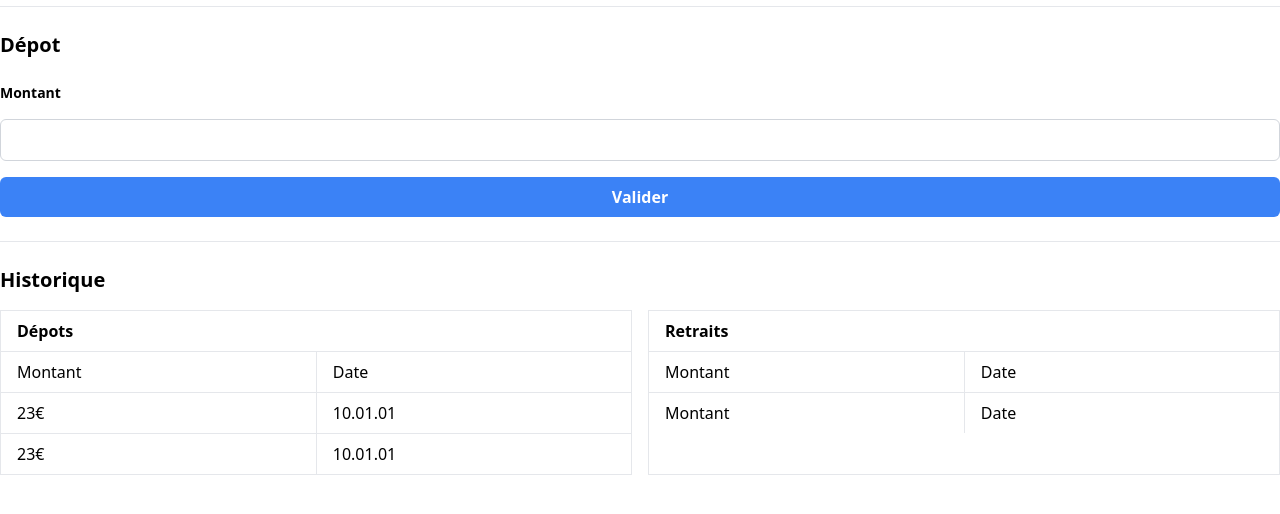
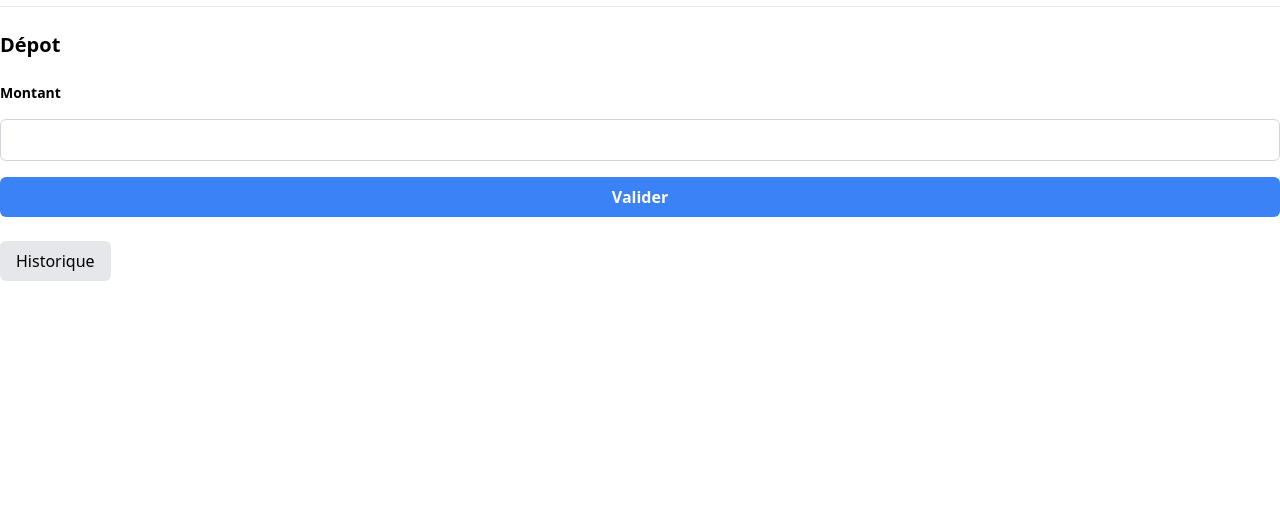
Before and after one commit to neitsabb/lpw-interro, a plain HTML site: page index.html in a window 1280 px wide. Shown: the part 82-596 px from the top of the page. Drawn offline with nearby package versions, Linux system fonts and the light colour scheme.

Commit message:
feat: add toggle history balise + error balise

```diff
--- a/index.html
+++ b/index.html
@@ -48,7 +48,7 @@
             />
             <button
               type="submit"
-              class="bg-blue-500 text-white font-semibold py-2 rounded-md"
+              class="bg-blue-500 hover:bg-blue-600 transition text-white font-semibold py-2 rounded-md"
             >
               Valider
             </button>
@@ -69,49 +69,43 @@
             />
             <button
               type="submit"
-              class="bg-blue-500 text-white font-semibold py-2 rounded-md"
+              class="bg-blue-500 hover:bg-blue-600 transition text-white font-semibold py-2 rounded-md"
             >
               Valider
             </button>
           </div>
         </form>
       </section>
+      <div class="mt-6 text-red-400 hidden" id="error"></div>
 
-      <section id="history" class="mt-6 border-t border-gray-200 py-6">
+      <button
+        id="toggle-history"
+        class="mt-6 bg-gray-200 hover:bg-gray-300 transition py-2 px-4 rounded-md"
+      >
+        Historique
+      </button>
+
+      <section id="history" class="mt-6 border-t border-gray-200 py-6 hidden">
         <h2 class="font-bold text-xl">Historique</h2>
         <div class="grid grid-cols-2 gap-4 mt-4">
           <div class="border">
             <h3 class="font-semibold py-2 px-4">Dépots</h3>
             <div class="flex flex-col justify-between divide-y border-t">
               <div class="flex divide-x w-full [&>*]:w-full">
-                <div class="py-2 px-4 block">Montant</div>
-                <div class="py-2 px-4 block">Date</div>
+                <div class="py-2 px-4 block underline">Montant</div>
+                <div class="py-2 px-4 block underline">Date</div>
               </div>
-              <div data-history="deposit" class="divide-y">
-                <div class="flex divide-x w-full [&>*]:w-full">
-                  <div class="py-2 px-4 block">23€</div>
-                  <div class="py-2 px-4 block">10.01.01</div>
-                </div>
-                <div class="flex divide-x w-full [&>*]:w-full">
-                  <div class="py-2 px-4 block">23€</div>
-                  <div class="py-2 px-4 block">10.01.01</div>
-                </div>
-              </div>
+              <div data-history="deposit" class="divide-y"></div>
             </div>
           </div>
           <div class="border">
             <h3 class="font-semibold py-2 px-4">Retraits</h3>
             <div class="flex flex-col justify-between divide-y border-t">
               <div class="flex divide-x w-full [&>*]:w-full">
-                <div class="py-2 px-4 block">Montant</div>
-                <div class="py-2 px-4 block">Date</div>
+                <div class="py-2 px-4 block underline">Montant</div>
+                <div class="py-2 px-4 block underline">Date</div>
               </div>
-              <div data-history="withdrawal" class="divide-y">
-                <div class="flex divide-x w-full [&>*]:w-full">
-                  <span class="py-2 px-4 block">Montant</span>
-                  <span class="py-2 px-4 block">Date</span>
-                </div>
-              </div>
+              <div data-history="withdrawal" class="divide-y"></div>
             </div>
           </div>
         </div>
```
